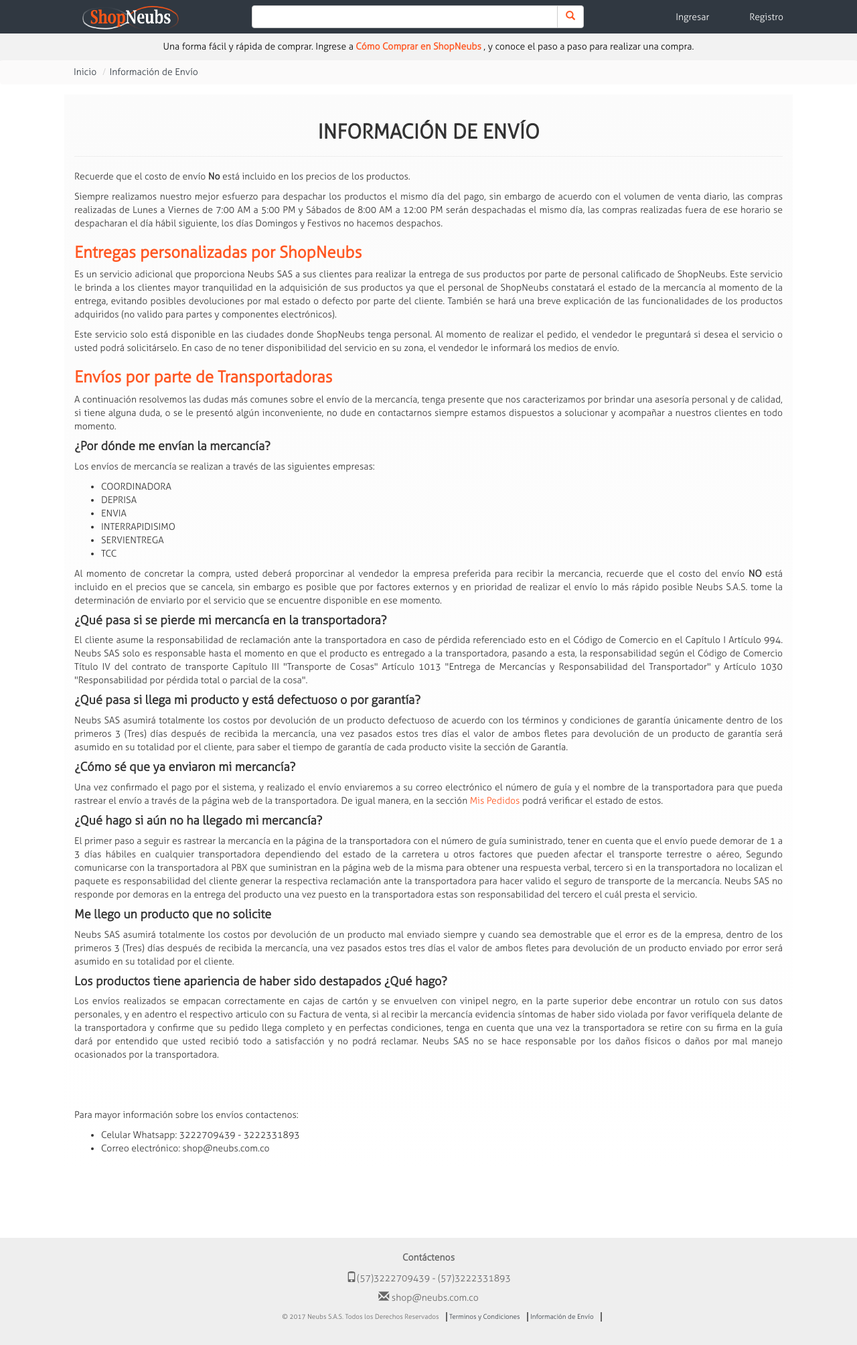
After one commit to bikerlfh/ShopNeubs, a Django app: page /informacion-envio/ in a window 1280 px wide. The commit adds this page. Shown: the whole page at 67% size. Run offline with Django 3.2, Linux system fonts and the light colour scheme; some libraries are stand-ins or nearby versions.

Commit message:
informacion

```diff
--- a/ShopNeubs/urls.py
+++ b/ShopNeubs/urls.py
@@ -32,8 +32,8 @@
     url(r'^admin/', admin.site.urls),
     url(r'^accounts/', include('registration.backends.default.urls')),
 
-    url(r'^politica/$', view_base.politica_privacidad, name = 'politica_privacidad'),
-    url(r'^terminos-y-condiciones/$', view_base.terminos_condiciones, name = 'terminos-y-condiciones'),
+    url(r'^informacion-envio/$', view_base.informacion_envio, name = 'informacion_envio'),
+    url(r'^terminos-y-condiciones/$', view_base.terminos_condiciones, name = 'terminos_y_condiciones'),
     url(r'^como-comprar/$', view_base.como_comprar, name = 'como_comprar'),
 
     # Cart
--- a/base/templatetags/tags_extra.py
+++ b/base/templatetags/tags_extra.py
@@ -33,7 +33,7 @@
 	value = filter_url_absolute(value)
 	url_home = reverse('home')
 	value = value.replace(url_home,'/')
-	breadcrumb = "<ol class='breadcrumb'><li><a  href='%s'>Home</a></li>" % url_home
+	breadcrumb = "<ol class='breadcrumb'><li><a  href='%s'>Inicio</a></li>" % url_home
 	val = value.split('/',1)[1].split('/')
 	# Se limina la ultima posición
 	val_deleted = val.pop()
--- a/base/views.py
+++ b/base/views.py
@@ -42,12 +42,12 @@
 
 	return render(request,"base/index.html",{ 'listado_categoria' : categorias,'listado_marcas':marcas ,'carousel':carousel})
 
-@cache_page(60 * 60 * 24 * 3)
-def politica_privacidad(request):
-	return render(request,"base/politica-privacidad.html",{ })
+#@cache_page(60 * 60 * 24 * 3)
+def informacion_envio(request):
+	return render(request,"base/informacion-envio.html",{ })
 @cache_page(60 * 60 * 24 * 3)
 def terminos_condiciones(request):
 	return render(request,"base/terminos-y-condiciones.html",{ })
-@cache_page(60 * 60 * 24 * 3)
+#@cache_page(60 * 60 * 24 * 3)
 def como_comprar(request):
 	return render(request,"base/como-comprar.html",{})
--- /dev/null
+++ b/templates/base/informacion-envio.html
@@ -0,0 +1,87 @@
+{% extends 'base.html' %}
+{% load staticfiles %}
+{% load tags_extra %}
+
+{% block title %}
+ShopNeubs | Información de Envío
+{% endblock %}
+
+{% block script_head %}
+	<style type="text/css">
+		p {
+			text-align: justify;
+		}
+		.btn-cart{
+			display: none;
+		}
+
+		h3{
+       		color:#FF5722;
+       	}
+    </style>
+{% endblock %}
+
+{% block posicion_pagina %}
+<ol class="breadcrumb">
+	<li><a href="{% url 'home'%}">Inicio</a></li>
+	<li><a class="active" href="{% url 'informacion_envio'%}">Información de Envío</a></li>
+</ol>
+{% endblock %}
+
+{% block content %}
+<div class="container-fluid bg-grey">
+	<div class="page-header">
+		<h2 class="title-principal text-center">INFORMACIÓN DE ENVÍO</h2>
+	</div>
+
+	<p>Recuerde que el costo de envío <strong>No</strong> está incluido en los precios de los productos.</p>
+	<p>Siempre realizamos nuestro mejor esfuerzo para despachar los productos el mismo día del pago, sin embargo de acuerdo con el volumen de venta diario, las compras realizadas de Lunes a Viernes de 7:00 AM a 5:00 PM y Sábados de 8:00 AM a 12:00 PM serán despachadas el mismo día, las compras realizadas fuera de ese horario se despacharan el día hábil siguiente, los días Domingos y Festivos no hacemos despachos.</p>
+
+	<h3 class="title-principal">Entregas personalizadas por ShopNeubs</h3>
+	<p>Es un servicio adicional que proporciona Neubs SAS a sus clientes para realizar la entrega de sus productos por parte de personal calificado de ShopNeubs. Este servicio le brinda a los clientes mayor tranquilidad en la adquisición de sus productos ya que el personal de ShopNeubs constatará el estado de la mercancía al momento de la entrega, evitando posibles devoluciones por mal estado o defecto por parte del cliente. También se hará una breve explicación de las funcionalidades de los productos adquiridos (no valido para partes y componentes electrónicos).
+	</p>
+	<p>Este servicio solo está disponible en las ciudades donde ShopNeubs tenga personal. Al momento de realizar el pedido, el vendedor le preguntará si desea el servicio o usted podrá solicitárselo. En caso de no tener disponibilidad del servicio en su zona, el vendedor le informará los medios de envío.</p>
+
+	<h3 class="title-principal">Envíos por parte de Transportadoras</h3>
+	<p>A continuación resolvemos las dudas más comunes sobre el envío de la mercancía, tenga presente que nos caracterizamos por brindar una asesoría personal y de calidad, si tiene alguna duda, o se le presentó algún inconveniente, no dude en contactarnos siempre estamos dispuestos a solucionar y acompañar a nuestros clientes en todo momento.</p>
+
+	<h4 class="title-principal">¿Por dónde me envían la mercancía?</h4>
+	<p>Los envíos de mercancía se realizan a través de las siguientes empresas:</p>
+	<ul>
+		<li>COORDINADORA</li>
+		<li>DEPRISA</li>
+		<li>ENVIA</li>
+		<li>INTERRAPIDISIMO</li>
+		<li>SERVIENTREGA</li>
+		<li>TCC</li>
+	</ul>
+	<p>Al momento de concretar la compra, usted deberá proporcinar al vendedor la empresa preferida para recibir la mercancia, recuerde que el costo del envío <b>NO</b> está incluido en el precios que se cancela, sin embargo es posible que por factores externos y en prioridad de realizar el envío lo más rápido posible Neubs S.A.S. tome la determinación de enviarlo por el servicio que se encuentre disponible en ese momento.</p>
+
+	<h4 class="title-principal">¿Qué pasa si se pierde mi mercancía en la transportadora?</h4>
+	<p>El cliente asume la responsabilidad de  reclamación ante la transportadora en caso de pérdida referenciado esto en el Código de Comercio en el Capítulo I Artículo 994. Neubs SAS solo es responsable hasta el momento en que el producto es entregado a la transportadora, pasando a esta, la responsabilidad según el Código de Comercio Título IV del contrato de transporte Capítulo III "Transporte de Cosas" Artículo 1013 "Entrega de Mercancías y Responsabilidad del Transportador" y Artículo 1030 "Responsabilidad por pérdida total o parcial de la cosa".</p>
+
+ 	<h4 class="title-principal">¿Qué pasa si llega mi producto y está defectuoso o por garantía?</h4>
+ 	<p>Neubs SAS asumirá totalmente los costos por devolución de un producto defectuoso de acuerdo con los términos y condiciones de garantía únicamente dentro de los primeros 3 (Tres) días después de recibida la mercancía, una vez pasados estos tres días el valor de ambos fletes para devolución de un producto de garantía será asumido en su totalidad por el cliente, para saber el tiempo de garantía de cada producto visite la sección de Garantía.</p>
+
+ 	<h4 class="title-principal">¿Cómo sé que ya enviaron mi mercancía?</h4>
+ 	<p>Una vez confirmado el pago por el sistema, y realizado el envío enviaremos a su correo electrónico el número de guía y el nombre de la transportadora para que pueda rastrear el envío a través de la página web de la transportadora. De igual manera, en la sección <a href="{% url 'mis_pedidos'%}" style="color: #FF5722;">Mis Pedidos</a> podrá verificar el estado de estos.</p>
+
+	    <h4 class="title-principal">¿Qué hago si aún no ha llegado mi mercancía?</h4>
+	    <p>El primer paso a seguir es rastrear la mercancía en la página de la transportadora con el número de guía suministrado, tener en cuenta que el envío puede demorar de 1 a 3 días hábiles en cualquier transportadora dependiendo del estado de la carretera u otros factores que pueden afectar el transporte terrestre o aéreo, Segundo comunicarse con la transportadora al PBX que suministran en la página web de la misma para obtener una respuesta verbal, tercero si en la transportadora no localizan el paquete es responsabilidad del cliente generar la respectiva reclamación ante la transportadora para hacer valido el seguro de transporte de la mercancía. Neubs SAS no responde por demoras en la entrega del producto una vez puesto en la transportadora estas son responsabilidad del tercero el cuál presta el servicio.</p>
+
+	    <h4 class="title-principal">Me llego un producto que no solicite</h4>
+	    <p>Neubs SAS asumirá totalmente los costos por devolución de un producto mal enviado siempre y cuando sea demostrable que el error es de la empresa, dentro de los primeros 3 (Tres) días después de recibida la mercancía, una vez pasados estos tres días el valor de ambos fletes para devolución de un producto enviado por error será asumido en su totalidad por el cliente.</p>
+
+	    <h4 class="title-principal">Los productos tiene apariencia de haber sido destapados ¿Qué hago?</h4>
+	    <p>Los envíos realizados se empacan correctamente en cajas de cartón y se envuelven con vinipel negro, en la parte superior debe encontrar un rotulo con sus datos personales, y en adentro el respectivo articulo con su Factura de venta, si al recibir la mercancía evidencia síntomas de haber sido violada por favor verifíquela delante de la transportadora y confirme que su pedido llega completo y en perfectas condiciones, tenga en cuenta que una vez la transportadora se retire con su firma en la guía dará por entendido que usted recibió todo a satisfacción y no podrá reclamar. Neubs SAS no se hace responsable por los daños físicos o daños por mal manejo ocasionados por la transportadora.</p>
+	    <br>
+	    <br>
+	    <br>
+	    <p>Para mayor información sobre los envíos contactenos:
+ 	   	<ul>
+ 	    <li>Celular Whatsapp: 3222709439 - 3222331893</li>
+ 	    <li>Correo electrónico: shop@neubs.com.co</li>
+ 	    </ul>
+	    </p>
+</div>
+{% endblock %}
--- a/templates/footer.html
+++ b/templates/footer.html
@@ -13,8 +13,8 @@
             <div class=" col-lg-10 col-md-10 col-sm-12 col-xs-12">
                 <ul class="copyright">
                     <li> © 2017 Neubs S.A.S. Todos los Derechos Reservados </li>
-                    <li><a href="{% url 'terminos-y-condiciones'%}">Terminos y Condiciones</a></li>
-                    <li><a href="{% url 'politica_privacidad'%}">Política de Privacidad</a></li>
+                    <li><a href="{% url 'terminos_y_condiciones'%}">Terminos y Condiciones</a></li>
+                    <li><a href="{% url 'informacion_envio'%}">Información de Envío</a></li>
                 </ul>
             </div>
             <div class="to-top ">
```
Also changed, not shown: templates/base/como-comprar.html (+17 -19 lines), templates/base/politica-privacidad.html (deleted, +0 -61 lines).
